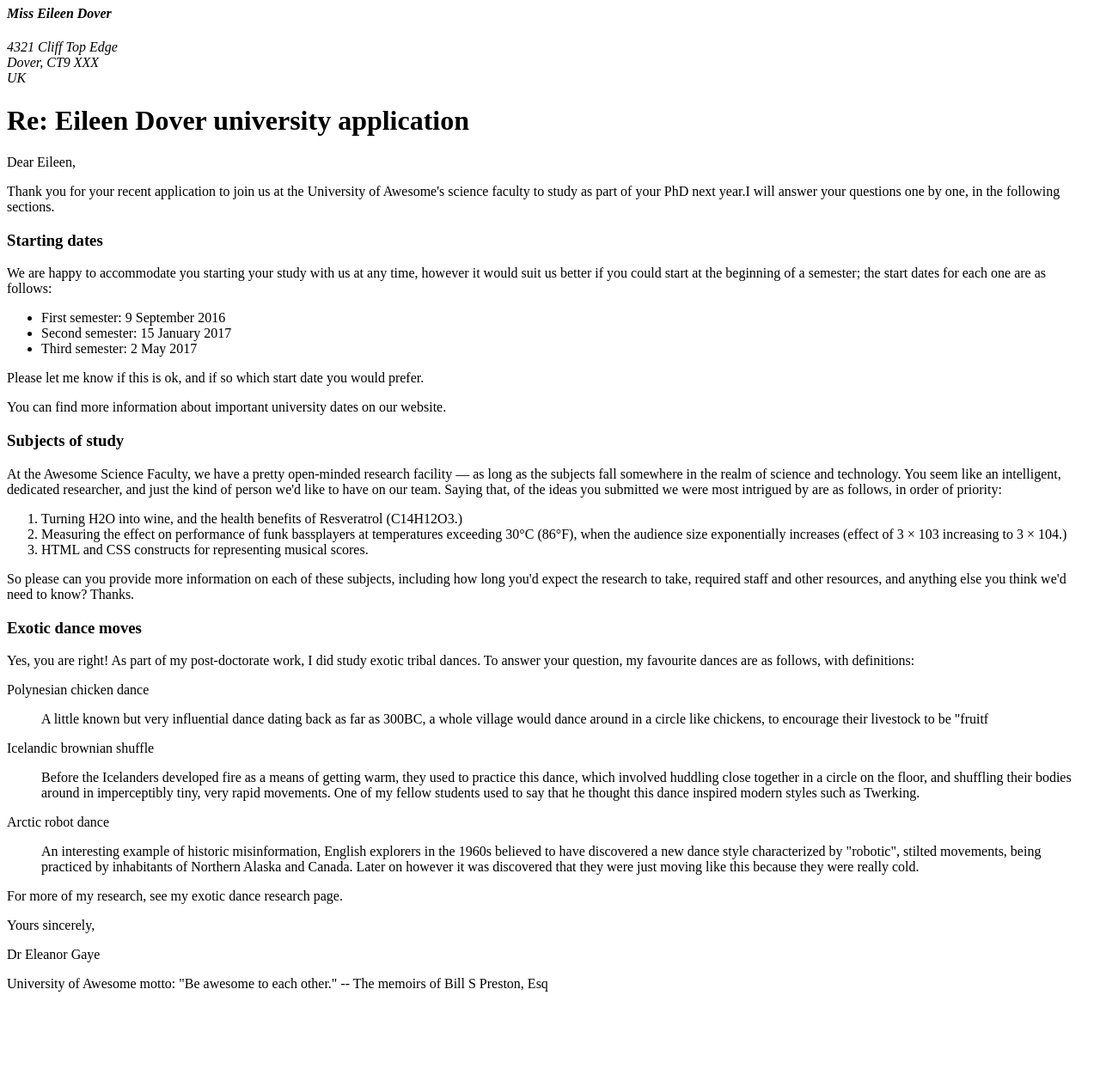
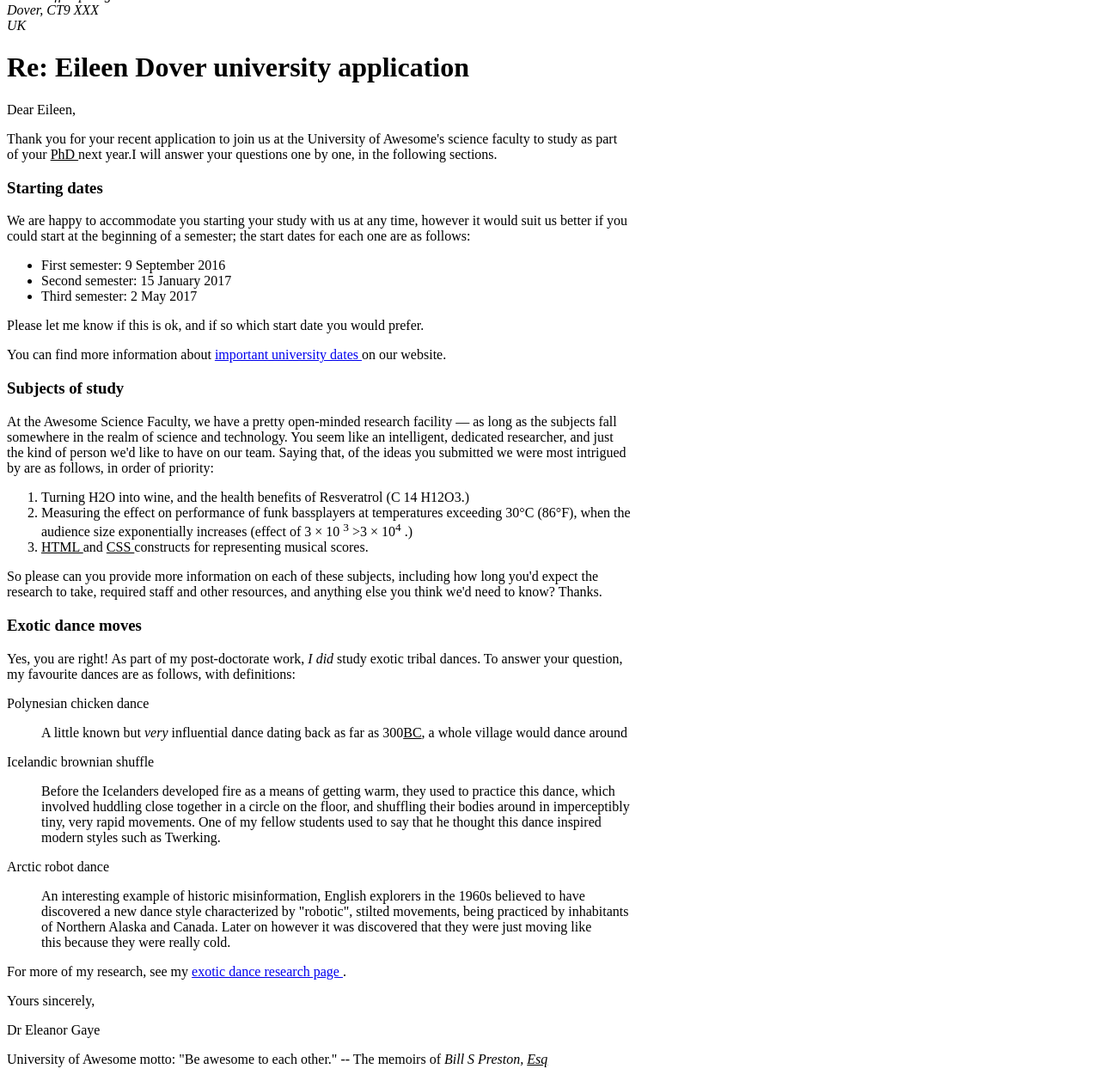
Before and after one commit to Carolwaruguru/letter-assessment, a plain HTML site: page index.html in a window 1280 px wide. Shown: the part 217-1475 px from the top of the page at 86% size. Before the commit the page ends 1387 px from the top, so only its background shows below. Drawn offline with Linux system fonts and the light colour scheme.

Commit message:
initial commit

```diff
--- a/index.html
+++ b/index.html
@@ -1,13 +1,10 @@
 <!DOCTYPE html>
 <html
 <head>
-    <title>
-        HTML adress tag
-    </title>
     <address>
-        <h4>
-    Dr. Eleanor Gaye
-    </h4>
+        <strong>
+                Dr. Eleanor Gaye
+        </strong>
     </address>
         <address>
                 University of Awesome
@@ -32,9 +29,9 @@
             20 January 2016
     </address>
     <address>
-        <h4>
-                Miss Eileen Dover
-        </h4>
+<strong>
+        Miss Eileen Dover
+</strong>
     </address>
     <address>
             4321 Cliff Top Edge
@@ -53,14 +50,15 @@
         Dear Eileen,
 </p>
 <p>
-        Thank you for your recent application to join us at the University of Awesome's science faculty to study as part
-         of your PhD next year.I will answer your questions one by one, in the following sections.
+       <div> Thank you for your recent application to join us at the University of Awesome's science faculty to study as part </div>
+        <div> of your <u> PhD </u> next year.I will answer your questions one by one, in the following sections.</div>
 </p>
 <h3>
         Starting dates
 </h3>
 <p>
-        We are happy to accommodate you starting your study with us at any time, however it would suit us better if you could start at the beginning of a semester; the start dates for each one are as follows:
+       <div> We are happy to accommodate you starting your study with us at any time, however it would suit us better if you </div>
+        could start at the beginning of a semester; the start dates for each one are as follows:
 </p>
 <ul>
     <li>
@@ -77,40 +75,49 @@
         Please let me know if this is ok, and if so which start date you would prefer.
 </p>
 <p>
-        You can find more information about important university dates on our website.
+        You can find more information about <a href="http//:example.com"> important university dates </a> on our website.
 </p>
 <h3>
         Subjects of study
 </h3>
 <p>
-        At the Awesome Science Faculty, we have a pretty open-minded research facility — as long as the subjects fall somewhere in the realm of science and technology. You seem like an intelligent, dedicated researcher, and just the kind of person we'd like to have on our team. Saying that, of the ideas you submitted we were most intrigued by are as follows, in order of priority:
+       <div> At the Awesome Science Faculty, we have a pretty open-minded research facility — as long as the subjects fall </div>
+       <div> somewhere in the realm of science and technology. You seem like an intelligent, dedicated researcher, and just </div>
+       <div> the kind of person we'd like to have on our team. Saying that, of the ideas you submitted we were most intrigued </div>
+        by are as follows, in order of priority:
 </p>
 <ol>
     <li>
-            Turning H2O into wine, and the health benefits of Resveratrol (C14H12O3.)
+            Turning H2O into wine, and the health benefits of Resveratrol (C <base>14 </base> H12O3.)
     </li>
     <li>
-            Measuring the effect on performance of funk bassplayers at temperatures exceeding 30°C (86°F), when the audience size exponentially increases (effect of 3 × 103 increasing to 3 × 104.)
+          <div>  Measuring the effect on performance of funk bassplayers at temperatures exceeding 30°C (86°F), when the </div>
+           audience size exponentially increases (effect of 3 × 10 <sup>3</sup> &gt;3 × 10<sup>4</sup> .)
     </li>
     <li>
-            HTML and CSS constructs for representing musical scores.
+             <u> HTML </u> and <u> CSS </u> constructs for representing musical scores.
     </li>
 </ol>
 <p>
-        So please can you provide more information on each of these subjects, including how long you'd expect the research to take, required staff and other resources, and anything else you think we'd need to know? Thanks.
+       <div> So please can you provide more information on each of these subjects, including how long you'd expect the </div>
+       research to take, required staff and other resources, and anything else you think we'd need to know? Thanks.
 </p>
 <h3>
         Exotic dance moves
 </h3>
 
-<p>Yes, you are right! As part of my post-doctorate work, I did study exotic tribal dances. To answer your question, my favourite dances are as follows, with definitions:
+<p>
+       <div> Yes, you are right! As part of my post-doctorate work, <i> I did </i> study exotic tribal dances. To answer your question, </div>
+        my favourite dances are as follows, with definitions:
 </p>
 <p>
         Polynesian chicken dance
 </p>
 <ul>
 <p>
-        A little known but very influential dance dating back as far as 300BC, a whole village would dance around in a circle like chickens, to encourage their livestock to be "fruitf
+      <div>
+                A little known but <i> very </i> influential dance dating back as far as 300<u>BC</u>, a whole village would dance around
+      </div>
 </p>
 </ul>
     <p>
@@ -118,7 +125,10 @@
     </p>
     <ul>
     <p>
-            Before the Icelanders developed fire as a means of getting warm, they used to practice this dance, which involved huddling close together in a circle on the floor, and shuffling their bodies around in imperceptibly tiny, very rapid movements. One of my fellow students used to say that he thought this dance inspired modern styles such as Twerking.
+        <div>    Before the Icelanders developed fire as a means of getting warm, they used to practice this dance, which </div>
+         <div> involved huddling close together in a circle on the floor, and shuffling their bodies around in imperceptibly </div>
+         <div> tiny, very rapid movements. One of my fellow students used to say that he thought this dance inspired </div>
+         modern styles such as Twerking.
     </p>
     </ul>
     <p>
@@ -126,11 +136,14 @@
     </p>
     <ul>
         <p>
-                An interesting example of historic misinformation, English explorers in the 1960s believed to have discovered a new dance style characterized by "robotic", stilted movements, being practiced by inhabitants of Northern Alaska and Canada. Later on however it was discovered that they were just moving like this because they were really cold.
+            <div>   An interesting example of historic misinformation, English explorers in the 1960s believed to have </div>
+             <div> discovered a new dance style characterized by "robotic", stilted movements, being practiced by inhabitants </div>
+             <div> of Northern Alaska and Canada. Later on however it was discovered that they were just moving like </div>
+             this because they were really cold.
         </p>
     </ul>
     <p>
-            For more of my research, see my exotic dance research page.
+            For more of my research, see my <a href="http//:example.com"> exotic dance research page </a>.
     </p>
     <p>
             Yours sincerely,
@@ -139,7 +152,7 @@
             Dr Eleanor Gaye
     </p>
     <p>
-            University of Awesome motto: "Be awesome to each other." -- The memoirs of Bill S Preston, Esq
+            University of Awesome motto: "Be awesome to each other." -- The memoirs of <i> Bill S Preston, <u>Esq</u> </i>
     </p>
 </head>
 <body>
```
